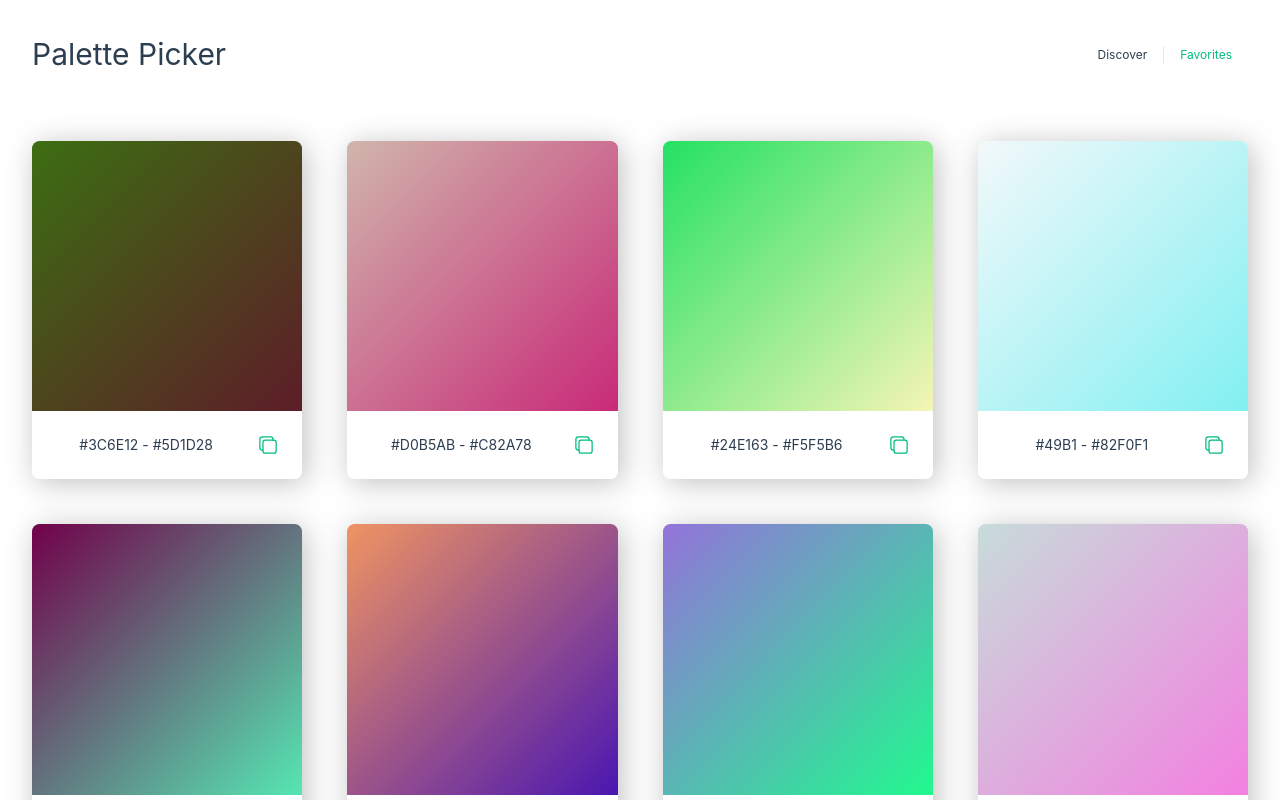
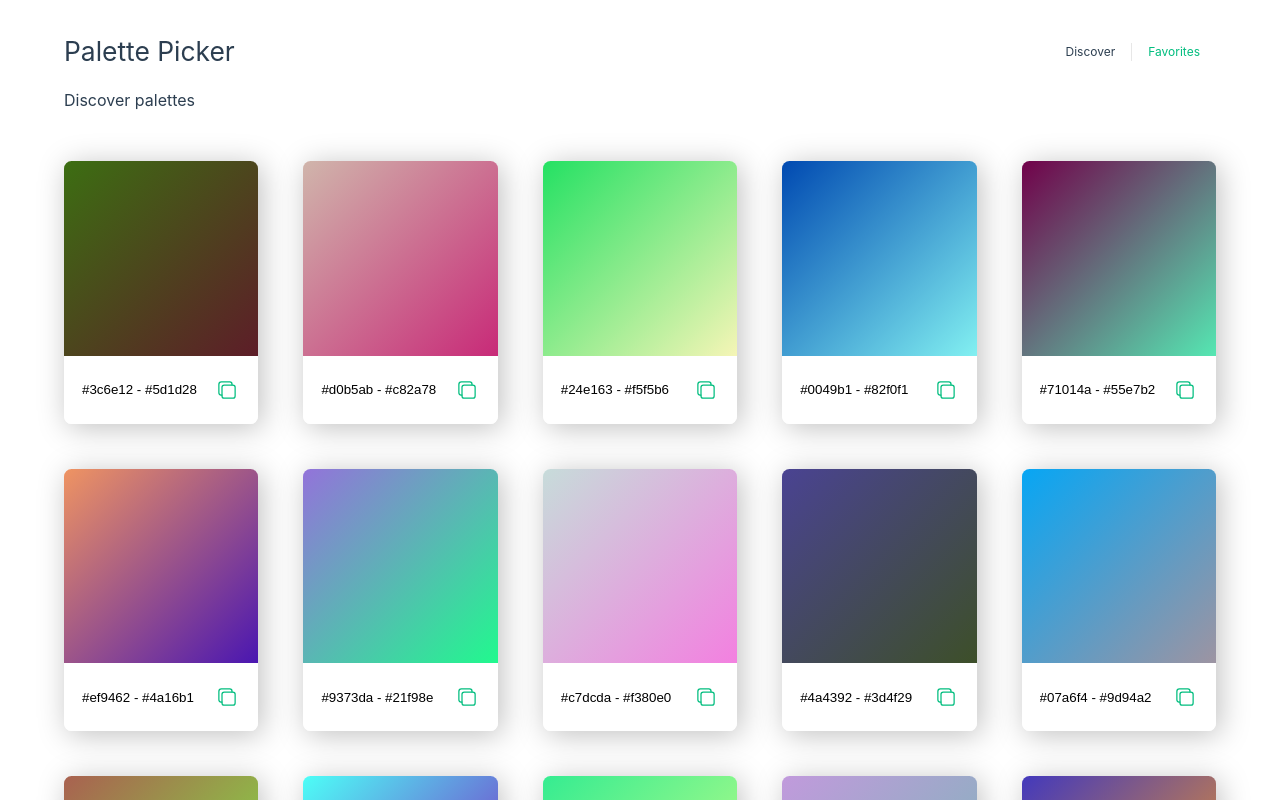
Before and after one commit to BelkinMax/vue-3-exercise, a Vue app: page / in a window 1280 px wide. Shown: the top 800 px of the page. Built offline with nearby package versions, Linux system fonts and the light colour scheme.

Commit message:
feat: favorites section

```diff
--- a/src/App.vue
+++ b/src/App.vue
@@ -24,7 +24,7 @@ header {
   max-height: 100vh;
   justify-content: space-between;
   align-items: center;
-  margin-bottom: 2rem;
+  margin-bottom: 1rem;
 }
 
 h1 {
@@ -53,8 +53,4 @@ nav a {
 nav a:first-of-type {
   border: 0;
 }
-
-main {
-  padding: 2rem 0;
-}
 </style>
--- a/src/assets/base.css
+++ b/src/assets/base.css
@@ -46,6 +46,7 @@ body {
   min-height: 100vh;
   color: var(--color-text);
   background: var(--color-background);
+  overflow-x: hidden;
   transition:
     color 0.3s,
     background-color 0.3s;
--- a/src/assets/main.css
+++ b/src/assets/main.css
@@ -3,7 +3,7 @@
 #app {
   max-width: 1280px;
   margin: 0 auto;
-  padding: 2rem;
+  padding: 2rem 4rem;
   font-weight: normal;
 }
 
@@ -32,3 +32,11 @@ button {
 button:active {
   color: hsla(160, 100%, 37%, 0.2);
 }
+
+h1 {
+  font-size: 1.65rem;
+}
+
+h2 {
+  font-size: 1rem;
+}
--- a/src/components/PaletteCard.vue
+++ b/src/components/PaletteCard.vue
@@ -13,11 +13,22 @@ export default defineComponent({
     item: {
       type: Object,
       required: true
+    },
+    isFavorite: {
+      type: Boolean,
+      required: false,
+      default: false
+    },
+    isEditable: {
+      type: Boolean,
+      required: false,
+      default: false
     }
   },
-  setup({ item }) {
+  emits: ['favorites-click'],
+  setup({ item }, { emit }) {
     const showCopyFeedback = ref(false)
-    const isFavorite = ref(false)
+    const title = item.name
 
     function copyCss() {
       navigator.clipboard.writeText(
@@ -31,38 +42,39 @@ export default defineComponent({
       }, 1000)
     }
 
-    function toggleIsFavorite() {
-      isFavorite.value = !isFavorite.value
+    function emitAddToFavorites() {
+      emit('favorites-click', item.id)
     }
 
     return {
       copyCss,
-      toggleIsFavorite,
-      showCopyFeedback,
-      isFavorite
+      emitAddToFavorites,
+      title,
+      showCopyFeedback
     }
   }
 })
 </script>
 
 <template>
-  <figure class="palette-card">
+  <figure class="palette-card" data-cy="card">
     <button
       class="palette-button"
+      data-cy="card-favorites-button"
       :style="{
         backgroundImage: `linear-gradient(135deg, ${item.colors.join(', ')})`
       }"
-      @click="toggleIsFavorite"
+      @click="emitAddToFavorites"
     >
       <IconFavorite class="icon" :filled="isFavorite" />
     </button>
     <figcaption class="caption">
       <TransitionGroup name="move" tag="div" class="transition-box">
-        <span v-if="showCopyFeedback">Copied! 👍</span>
-        <span v-else>{{ item.colors.join(' - ') }}</span>
+        <span v-if="showCopyFeedback" data-cy="card-copied">Copied! 👍</span>
+        <input v-else type="text" data-cy="card-title" :value="title">
       </TransitionGroup>
 
-      <button @click="copyCss">
+      <button data-cy="card-copy-button" @click="copyCss">
         <IconCopy class="icon" />
       </button>
     </figcaption>
@@ -80,7 +92,7 @@ export default defineComponent({
 .move-leave-to {
   transition: all 0.3s ease;
   opacity: 0;
-  transform: translateY(-30px);
+  transform: translateY(-100%);
 }
 
 .palette-card {
@@ -89,6 +101,7 @@ export default defineComponent({
   margin: 0;
   overflow: hidden;
   transition: box-shadow 0.3s ease;
+  min-width: 190px;
 
   .palette-button {
     position: relative;
@@ -119,8 +132,8 @@ export default defineComponent({
     align-items: center;
     gap: 1rem;
     background-color: #fff;
-    font-size: 0.875rem;
-    line-height: 1rem;
+    font-size: 0.75rem;
+    line-height: 1;
     font-weight: 500;
     padding: 1.5em;
     text-align: center;
@@ -128,7 +141,7 @@ export default defineComponent({
 
     .transition-box {
       position: relative;
-      height: 1rem;
+      height: 2rem;
       flex: 1;
 
       & > * {
@@ -139,6 +152,20 @@ export default defineComponent({
         bottom: 0;
         white-space: nowrap;
       }
+
+      input {
+        padding: 0;
+        border: none;
+        outline: none;
+        transition: padding 0.3s ease;
+
+        &:focus,
+        &:focus-visible {
+          padding: 3px 5px;
+          border: none;
+          outline: 1px solid var(--color-border-hover)
+        }
+      }
     }
   }
 }
--- a/src/helpers/randomColor.js
+++ b/src/helpers/randomColor.js
@@ -1,3 +1,5 @@
 export default function randomColor() {
-  return `#${Math.floor(Math.random() * 16777215).toString(16)}`
+  return `#${Math.floor(Math.random() * 16777215)
+    .toString(16)
+    .padStart(6, '0')}`
 }
--- a/src/models/Palette.js
+++ b/src/models/Palette.js
@@ -7,15 +7,17 @@ function randomColors() {
 }
 
 export default class Palette {
-  name = ''
-  colors = []
-
-  constructor(colors) {
+  constructor({ colors, name } = {}) {
     this.id = ++counter
-    this.colors = colors ? [...colors] : [...randomColors()]
+    this.setColors(colors ? [...colors] : [...randomColors()])
+    this.setName(name)
   }
 
-  updateColors(colors) {
-    this.colors = [...colors]
+  setColors(colors) {
+    this.colors = [...colors].slice(0, 2)
+  }
+
+  setName(name) {
+    this.name = name || this.colors.join(' - ')
   }
 }
--- a/src/views/FavoritesView.vue
+++ b/src/views/FavoritesView.vue
@@ -1,21 +1,62 @@
 <script>
 import { defineComponent } from 'vue'
+import { useStorage } from '@vueuse/core'
+import PaletteCard from '@/components/PaletteCard.vue'
 
 export default defineComponent({
   name: 'FavoritesView',
+  components: { PaletteCard },
   setup() {
-    return {}
+    const favorites = useStorage('palettes', [])
+
+    function removeFromFavorites (id) {
+      const index = favorites.value.findIndex(obj => obj.id === id);
+
+      favorites.value.splice(index, 1)
+    }
+
+    return {
+      removeFromFavorites,
+      favorites
+    }
   }
 })
 </script>
 
 <template>
-  <section class="favorites-view">
-    <h2>Favorites View</h2>
-  </section>
+  <h2>Favorites View</h2>
+
+  <TransitionGroup name="list" tag="section" class="favorites-view">
+    <PaletteCard
+      v-for="item in favorites"
+      :key="item.id"
+      is-favorite
+      is-editable
+      :item="item"
+      @favorites-click="removeFromFavorites"
+    />
+  </TransitionGroup>
 </template>
 
 <style lang="scss" scoped>
+.list-move,
+.list-enter-active,
+.list-leave-active {
+  transition: transform 0.3s ease;
+}
+
+.list-leave-active {
+  display: none;
+}
+
+h2 {
+  margin-bottom: 3rem;
+}
+
 .favorites-view {
+  position: relative;
+  display: grid;
+  grid-template-columns: repeat(auto-fill, minmax(180px, 1fr));
+  gap: 3em;
 }
 </style>
--- a/src/views/HomeView.vue
+++ b/src/views/HomeView.vue
@@ -2,6 +2,7 @@
 import { defineComponent, reactive } from 'vue'
 import PaletteCard from '@/components/PaletteCard.vue'
 import Palette from '@/models/Palette.js'
+import { useStorage } from '@vueuse/core'
 
 export default defineComponent({
   name: 'HomeView',
@@ -9,33 +10,81 @@ export default defineComponent({
     PaletteCard
   },
   setup() {
+    const favorites = useStorage('palettes', [])
     const palettes = reactive([])
+    const animate = reactive([])
 
-    addPalettes(24)
+    addPalettes(30)
 
-    function addPalettes(qty = 12) {
+    function addPalettes(qty) {
       palettes.push(
-        ...Array.from({ length: qty }, () => new Palette())
+        ...Array.from(
+          { length: qty },
+          () => new Palette()
+        )
       )
     }
 
+    function addToFavorites(id) {
+      const index = palettes.findIndex(obj => obj.id === id);
+
+      favorites.value.push(palettes[index])
+
+      if (index >= 0) {
+        animate[index] = true
+
+        setTimeout(() => {
+          palettes[index] = new Palette()
+        }, 300)
+
+        setTimeout(() => {
+          animate[index] = false
+        }, 500)
+      }
+    }
+
     return {
-      palettes
+      addToFavorites,
+      palettes,
+      animate
     }
   }
 })
 </script>
 
 <template>
+  <h2>Discover palettes</h2>
+
   <section class="home-view">
-    <PaletteCard v-for="item in palettes" :key="item.id" :item="item" />
+    <PaletteCard
+      v-for="(item, index) in palettes"
+      :key="item.id"
+      :item="item"
+      class="card"
+      :class="{ hidden: animate[index] }"
+      @favorites-click="addToFavorites"
+    />
   </section>
 </template>
 
 <style lang="scss" scoped>
+h2 {
+  margin-bottom: 3rem;
+}
+
 .home-view {
   display: grid;
-  grid-template-columns: repeat(4, minmax(180px, 1fr));
+  grid-template-columns: repeat(auto-fill, minmax(180px, 1fr));
   gap: 3em;
+
+  .card {
+    opacity: 1;
+    transition: all 0.3s ease;
+
+    &.hidden {
+      opacity: 0;
+      transform: translateY(-30px);
+    }
+  }
 }
 </style>
```
Also changed, not shown: 1 other file (tests, documents, lock files or other folders).
